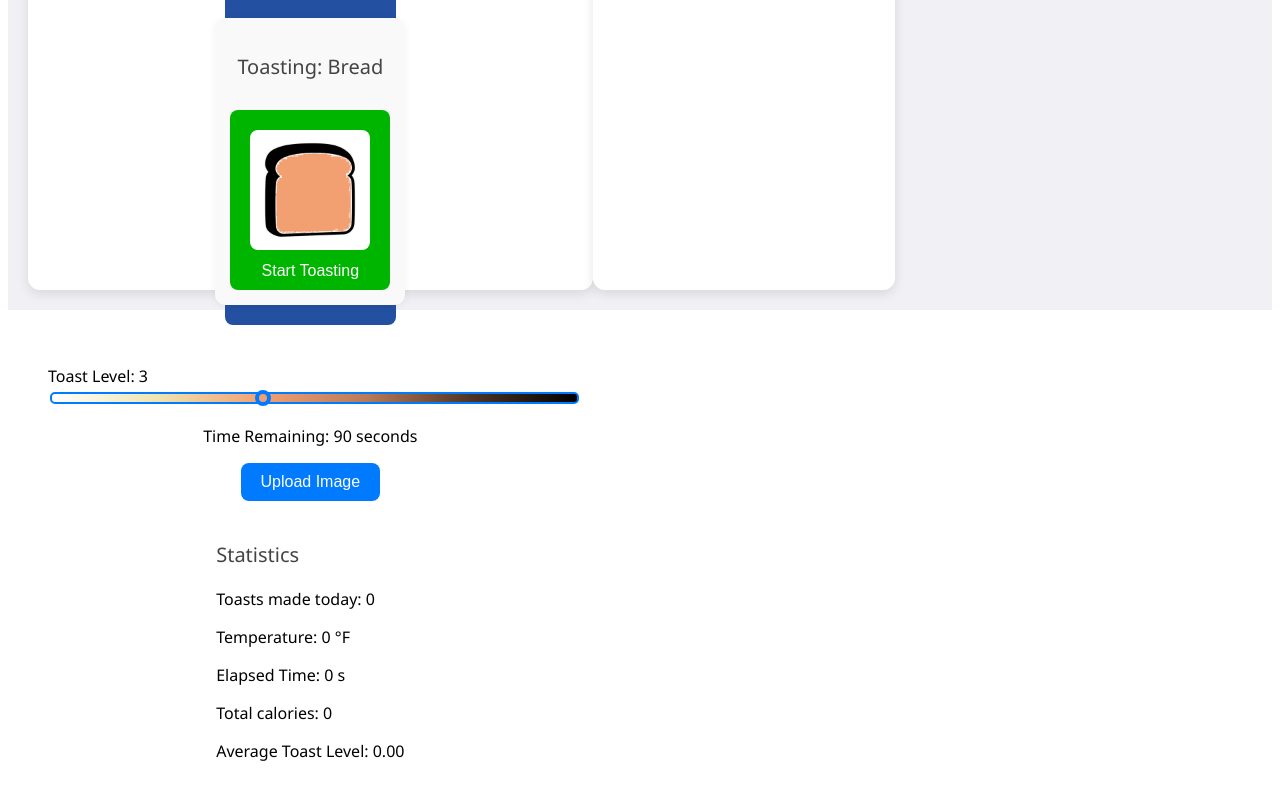
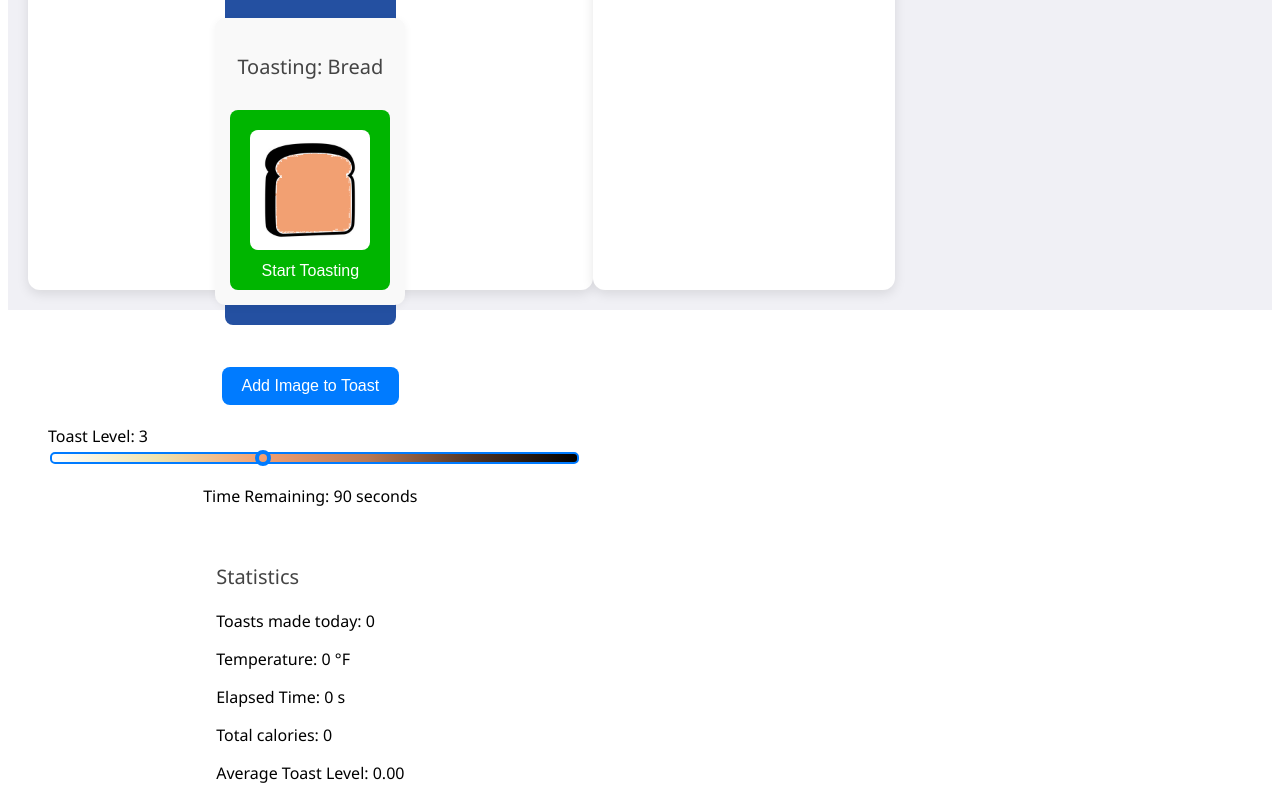
Before and after one commit to austin-schoster7/UI-Project-2, a SvelteKit app: page / in a window 1280 px wide. Shown: the part 538-1338 px from the top of the page. Before the commit the page ends 1316 px from the top, so only its background shows below. Built offline with nearby package versions, Linux system fonts and the light colour scheme.

Commit message:
image upload button improvements

```diff
--- a/src/routes/+page.svelte
+++ b/src/routes/+page.svelte
@@ -217,6 +217,7 @@
 		toastRemoved = true;
 		progress = 0; // Reset progress when toast is removed
     document.getElementById("top-image").src = "transparent.png";
+	document.getElementById("toastImage").innerHTML = "Add Image to Toast";
 	};
 
 	const activateReheatMode = () => {
@@ -267,6 +268,7 @@
   const handleFileChange = (event) => {
       imageUrl = URL.createObjectURL(event.target.files[0]);
       document.getElementById("top-image").src = imageUrl;
+	  document.getElementById("toastImage").innerHTML = "Image Added";
   };
 
   let imageUploadButton;
@@ -328,6 +330,12 @@
 			</div>
 		</div>
 
+		<br/>
+		{#if selectedItem === "Bread"}
+			<input type="file" bind:this={imageUploadButton} on:change={handleFileChange} accept="image/*" style="display: none;"/>
+			<button on:click={triggerFileInput} id = "toastImage">Add Image to Toast</button>
+		{/if}
+
     <!-- Toast level slider -->
     <div class="toast-level">
       <label for="toast-level-slider">Toast Level: {toastLevel}</label>
@@ -348,11 +356,6 @@
 			<p>Time Remaining: {remainingTime - elapsedTime} seconds</p>
 		</div>
 		<div></div>
-
-    {#if selectedItem === "Bread"}
-      <input type="file" bind:this={imageUploadButton} on:change={handleFileChange} accept="image/*" style="display: none;"/>
-      <button on:click={triggerFileInput}>Upload Image</button>
-    {/if}
 
 		<!-- Progress Bar -->
 		<div class="progress-bar-container">
```
